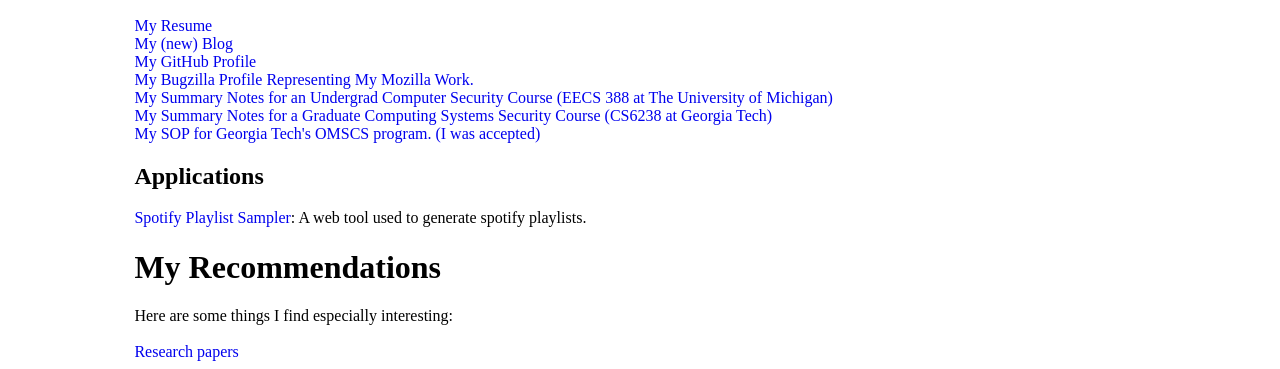
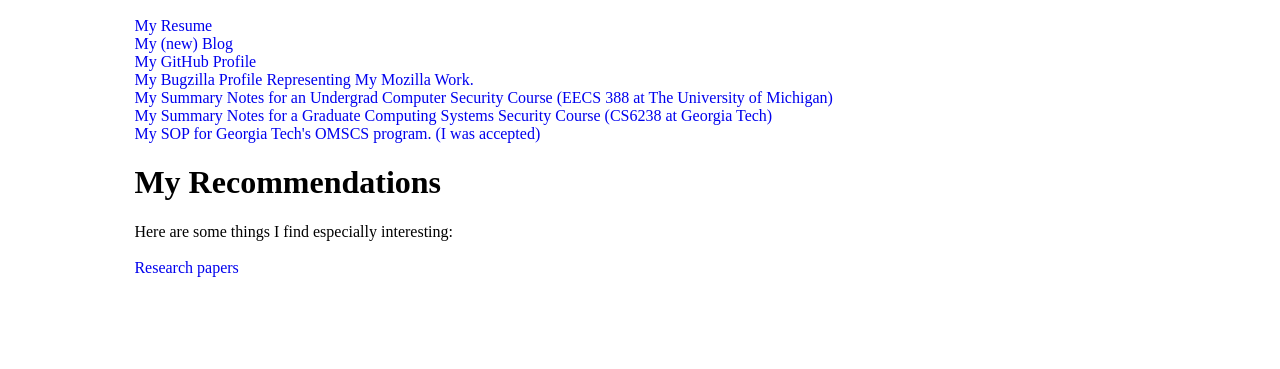
Before and after one commit to JosiahOne/website, a plain HTML site: page www/index.html in a window 1280 px wide. Shown: the part 580-949 px from the top of the page. After the commit the page ends 865 px from the top, so only its background shows below. Drawn offline with Linux system fonts and the light colour scheme; a web font is replaced by a local one.

Commit message:
Remove Spotify Playlist Sampler

```diff
--- a/www/index.html
+++ b/www/index.html
@@ -191,9 +191,6 @@ a > span {
 <a href="compSec/NotesOnComputingSystemsSecurity.html"> My Summary Notes for a Graduate Computing Systems Security Course (CS6238 at Georgia Tech) </a> <br>
 <a href="readings/omscs.html"> My SOP for Georgia Tech's OMSCS program. (I was accepted) </a> <br>
 
-<h2> Applications </h2>
-<a href="https://spotify.josiahbruner.com/">Spotify Playlist Sampler</a>: A web tool used to generate spotify playlists. <br>
-
 <h1> My Recommendations </h1>
 Here are some things I find especially interesting: <br> <br>
 
```
